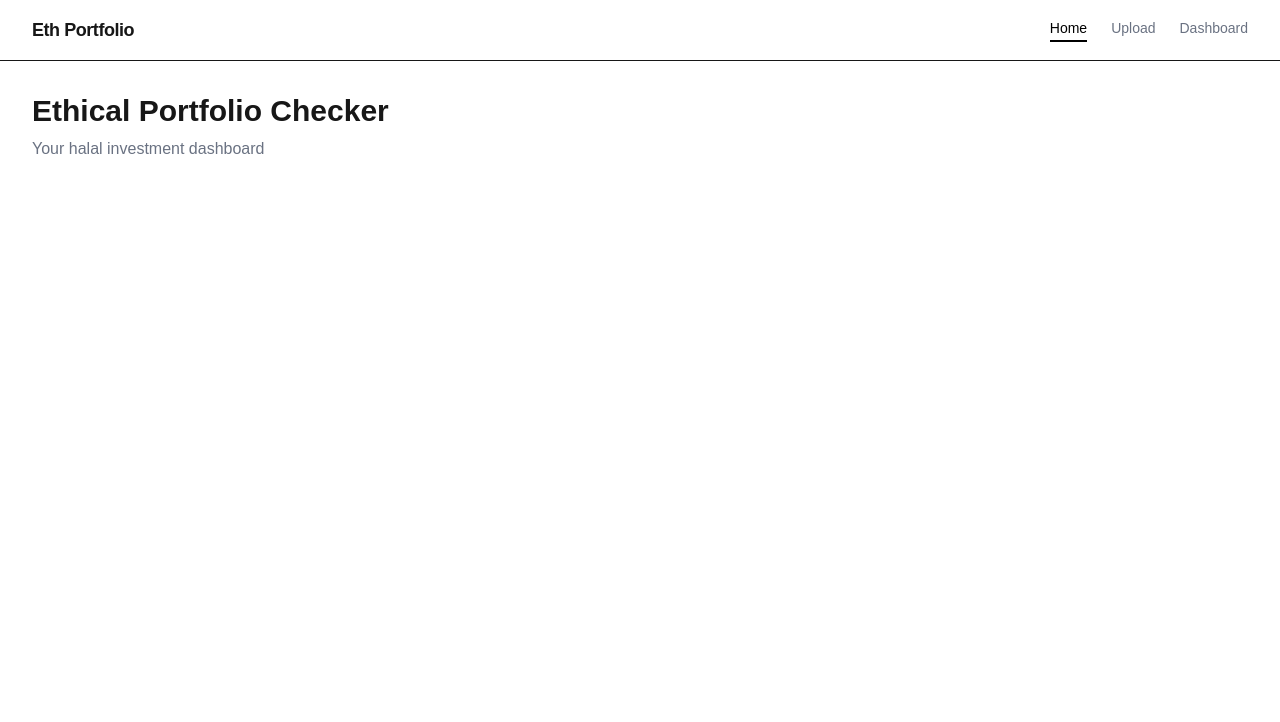
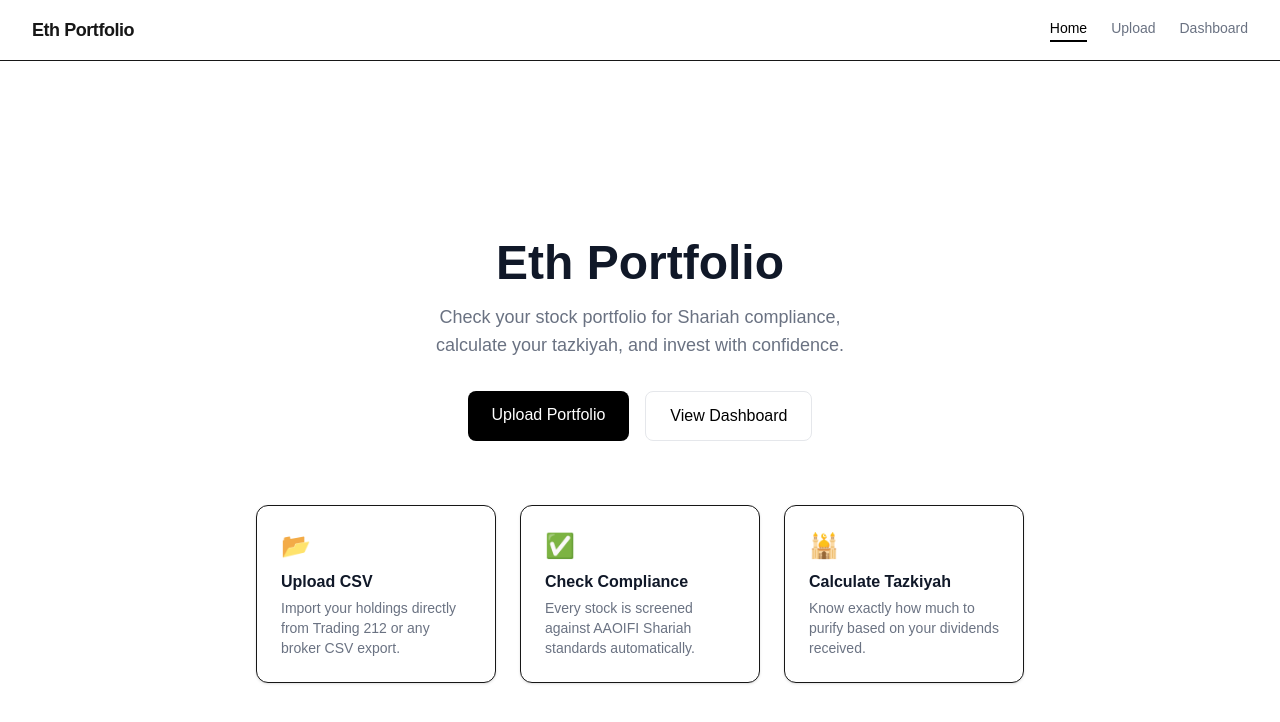
Before and after one commit to shadhhamzaa/eth-portfolio, a Next.js app: page / in a window 1280 px wide. Shown: the top 722 px of the page. Built offline with nearby package versions, Linux system fonts and the light colour scheme.

Commit message:
Landing page UI

```diff
--- a/src/app/api/financials/route.ts
+++ b/src/app/api/financials/route.ts
@@ -5,6 +5,7 @@ MOD004      Shariah compliance engine  - runs compliance check on fetched financ
 MOD005      Tazkiyah Calculator   - Server-side API route that returns financial data, compliance result and tazkiyah amount.
 MOD006      Dividend Calculator - Calculate dividend automatically using API data and derive Tazkiya from it
 MOD007      Portfolio value - Calculate total portfolio value and calculate P&L
+MOD009      Landing page upgrade. MOD008 is a Navbar UI change so not in route.
 */
 
 import { NextRequest, NextResponse } from 'next/server'
--- a/src/app/page.tsx
+++ b/src/app/page.tsx
@@ -1,8 +1,49 @@
+/*
+MOD009      Landing page upgrade.
+*/
+
+import Link from 'next/link'
+
 export default function Home() {
   return (
-    <main className="min-h-screen p-8">
-      <h1 className="text-3xl font-bold">Ethical Portfolio Checker</h1>
-      <p className="text-gray-500 mt-2">Your halal investment dashboard</p>
+    <main className="min-h-screen flex flex-col items-center justify-center text-center px-8">
+      <h1 className="text-5xl font-bold text-gray-900 mb-4">Eth Portfolio</h1>
+      <p className="text-lg text-gray-500 max-w-md mb-8">
+        Check your stock portfolio for Shariah compliance, calculate your tazkiyah, and invest with confidence.
+      </p>
+
+      <div className="flex gap-4">
+        <Link
+          href="/upload"
+          className="px-6 py-3 bg-black text-white rounded-lg font-medium hover:bg-gray-800 transition-colors"
+        >
+          Upload Portfolio
+        </Link>
+        <Link
+          href="/dashboard"
+          className="px-6 py-3 bg-white text-black border border-gray-200 rounded-lg font-medium hover:bg-gray-50 transition-colors"
+        >
+          View Dashboard
+        </Link>
+      </div>
+
+      <div className="mt-16 grid grid-cols-1 md:grid-cols-3 gap-6 max-w-3xl w-full text-left">
+        <div className="bg-white p-6 rounded-xl border shadow-sm">
+          <p className="text-2xl mb-2">📂</p>
+          <h3 className="font-semibold text-gray-900 mb-1">Upload CSV</h3>
+          <p className="text-sm text-gray-500">Import your holdings directly from Trading 212 or any broker CSV export.</p>
+        </div>
+        <div className="bg-white p-6 rounded-xl border shadow-sm">
+          <p className="text-2xl mb-2">✅</p>
+          <h3 className="font-semibold text-gray-900 mb-1">Check Compliance</h3>
+          <p className="text-sm text-gray-500">Every stock is screened against AAOIFI Shariah standards automatically.</p>
+        </div>
+        <div className="bg-white p-6 rounded-xl border shadow-sm">
+          <p className="text-2xl mb-2">🕌</p>
+          <h3 className="font-semibold text-gray-900 mb-1">Calculate Tazkiyah</h3>
+          <p className="text-sm text-gray-500">Know exactly how much to purify based on your dividends received.</p>
+        </div>
+      </div>
     </main>
   )
 }
--- a/src/lib/fmp.ts
+++ b/src/lib/fmp.ts
@@ -63,7 +63,6 @@ export async function fetchCurrentPrice(ticker: string): Promise<number> {
   }
 }
 
-
 // ADDED: fetches last 12 months of dividends and sums them up per share
 export async function fetchDividends(ticker: string): Promise<DividendData> {
   try {
```
